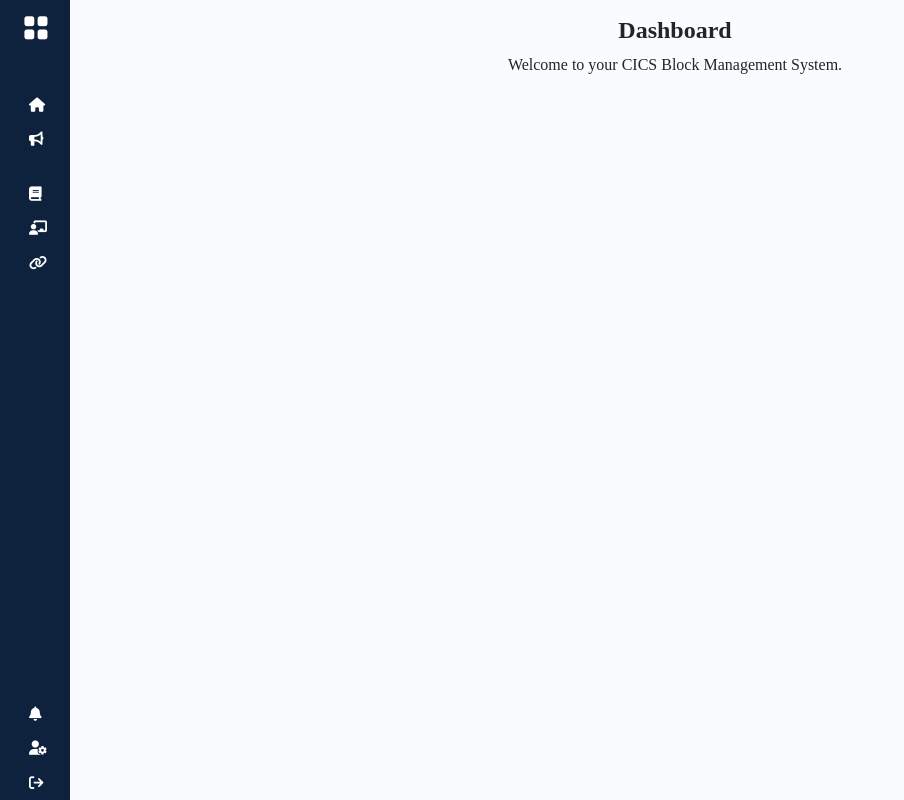
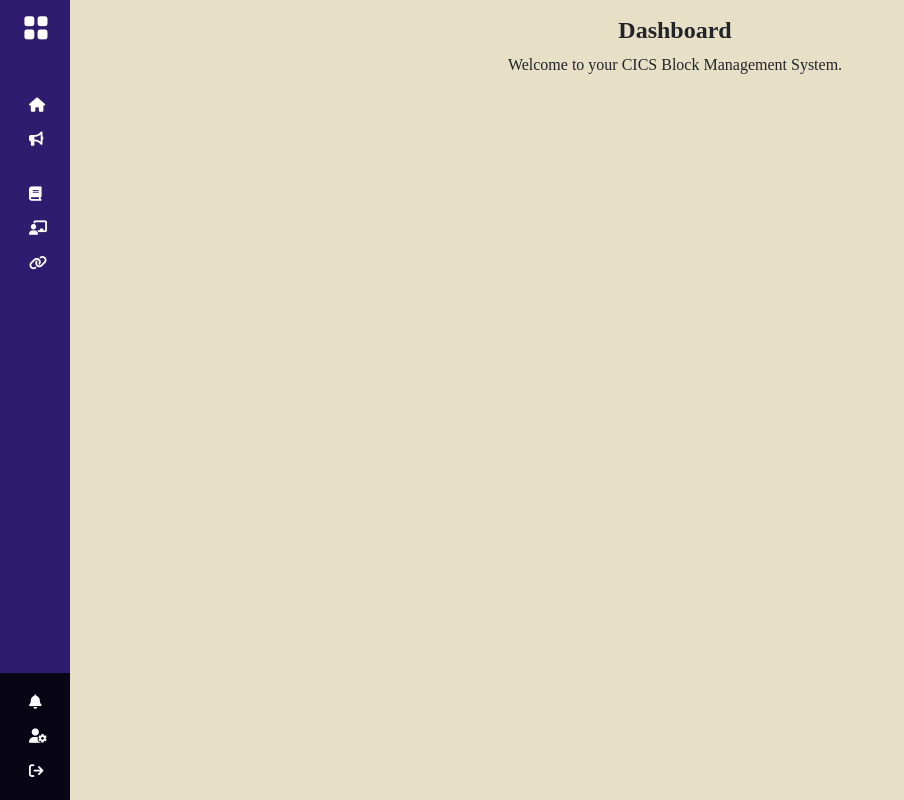
Before and after one commit to notvyn/BlockHub_Web, a Flask app: page / in a window 1280 px wide. Shown: the whole page, without its empty margins (0-904 px from the left). Run offline with Flask 3, Linux system fonts and the light colour scheme; some libraries are stand-ins or nearby versions; some web fonts are replaced.

Commit message:
Changed overall theme and sidebar ui

```diff
--- a/app/static/css/navbar.css
+++ b/app/static/css/navbar.css
@@ -44,7 +44,7 @@ body {
     width: 100%;
     overflow: hidden;
     transition: all 0.35s ease-in-out;
-    background-color: #fafbfe;
+    background-color: #E7DFC6;
 }
 
 #sidebar {
@@ -54,7 +54,7 @@ body {
     transition: all .25s ease-in-out;
     display: flex;
     flex-direction: column;
-    background-color: #0e223e;
+    background-color: #2E1C6E;
 }
 
 #sidebar.expand {
@@ -97,6 +97,11 @@ body {
     display: none;
 }
 
+.sidebar-footer {
+    background-color: #080514;
+    padding: 12px 0;
+}
+
 .sidebar-nav {
     padding: 2rem 0;
     flex: 1 1 auto;
@@ -121,11 +126,17 @@ a.sidebar-link:hover {
     border-left:3px solid #3b7ddd;
 }
 
+.sidebar-footer .sidebar-item a.sidebar-link:hover {
+    background-color: rgba(86, 86, 91, 0.075);
+    border-left:3px solid #142b4f;
+
+}
+
 .sidebar-item {
     position: relative;
 }
 
-#sidebar.expand .sidebar-dropdown .sidebar-link {
+/* #sidebar.expand .sidebar-dropdown .sidebar-link {
     padding-left: 3.5rem;
     font-size: 0.95rem;
 }
@@ -139,13 +150,6 @@ a.sidebar-link:hover {
     min-width: 15rem;
     display: none;
 }
-
-/* #sidebar:not(.expand) .sidebar-item:hover .has-dropdown+.sidebar-dropdown {
-    display: block;
-    max-height: 15em;
-    width: 100%;
-    opacity: 1;
-} */
 
 #sidebar.expand .sidebar-link[data-bs-toggle="collapse"]::after {
     border: solid;
@@ -163,7 +167,7 @@ a.sidebar-link:hover {
 #sidebar.expand .sidebar-link[data-bs-toggle="collapse"].collapsed::after {
     transform: rotate(45deg);
     transition: all .2s ease-out;
-}
+} */
 
 /* --- MOBILE RESPONSIVE OVERRIDES --- */
 @media (max-width: 768px) {
```
